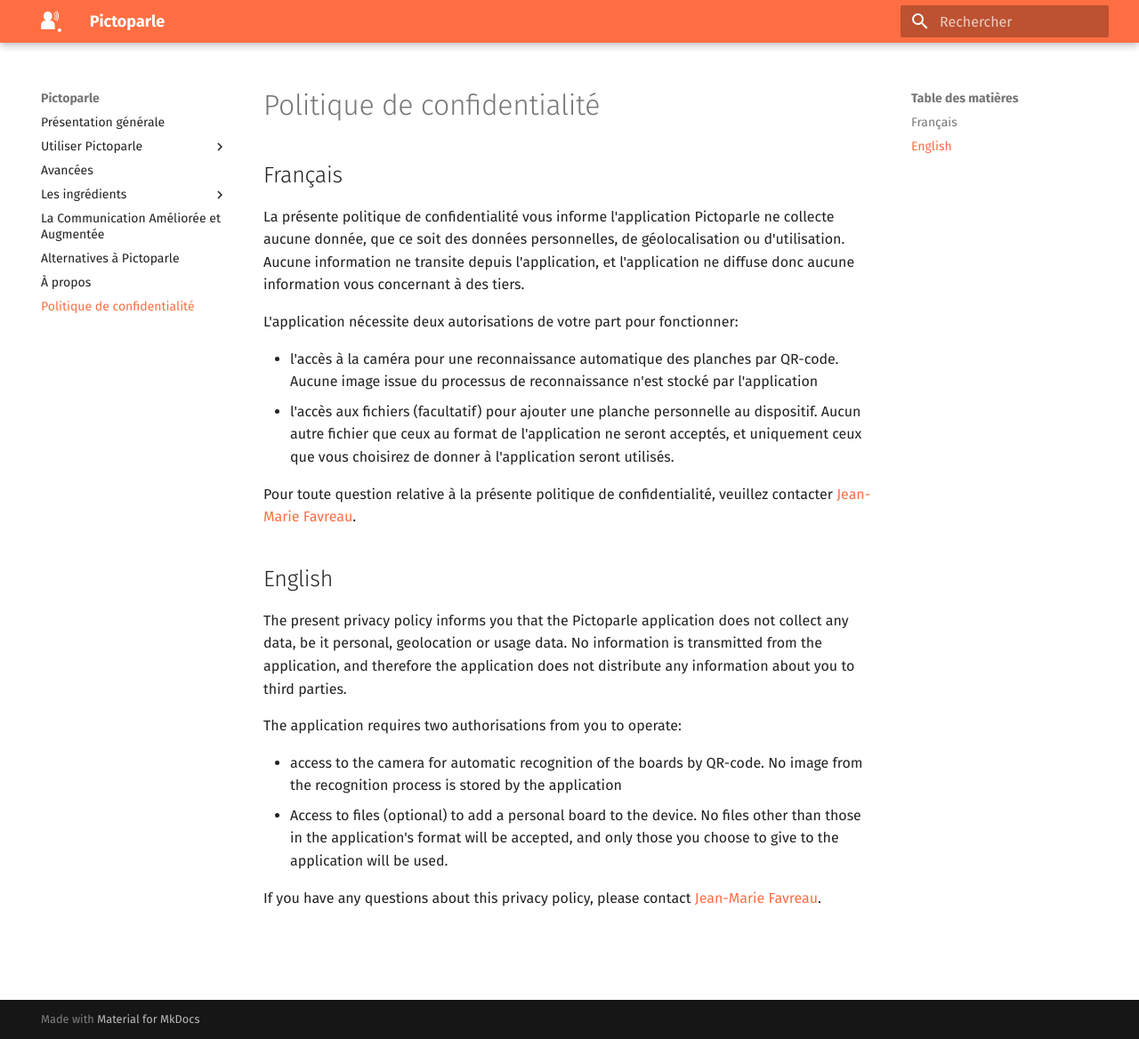
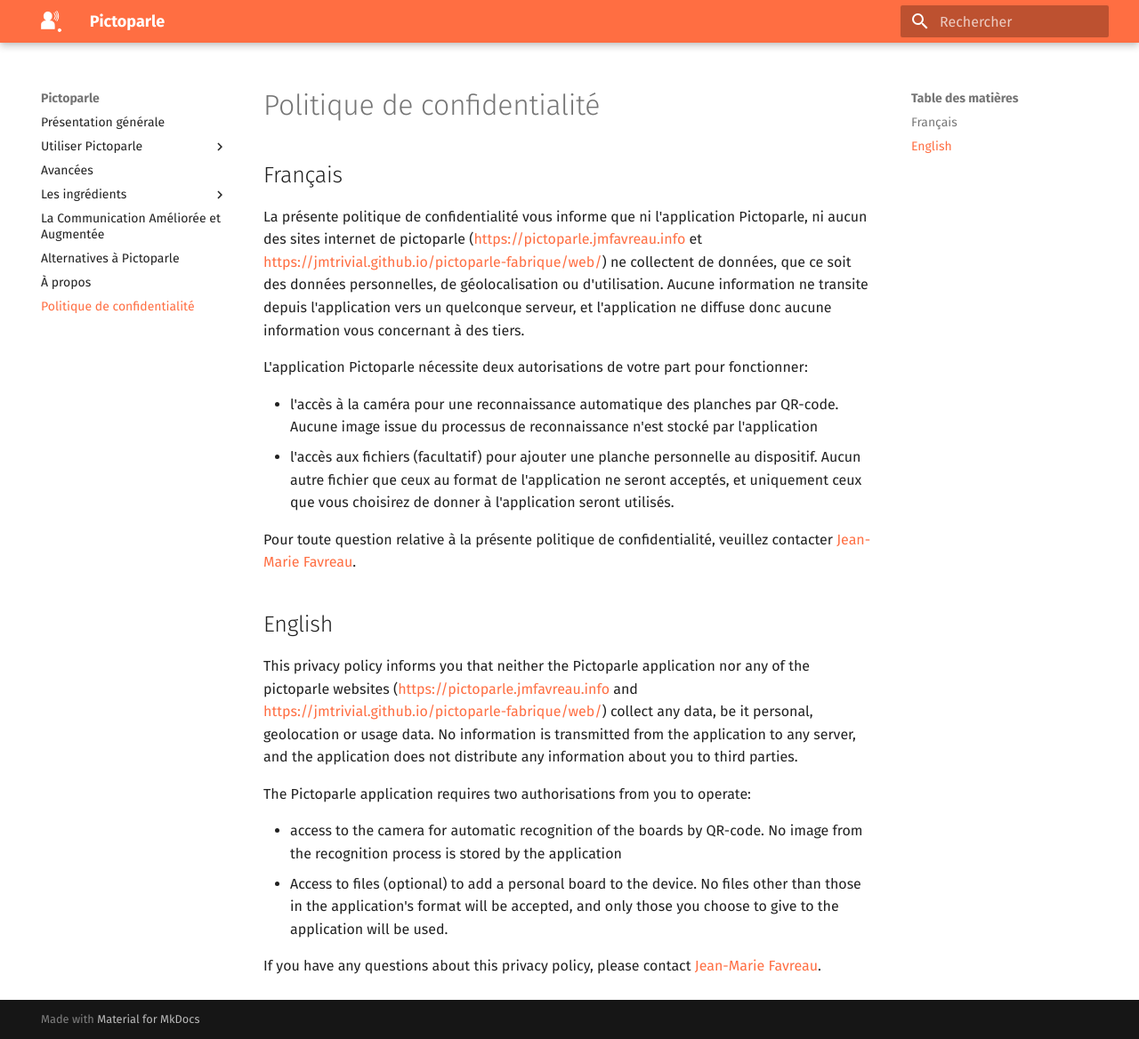
Before and after one commit to jmtrivial/pictoparle-website, an MkDocs documentation site: the page built from docs/politique-confidentialite.md, in a window 1280 px wide and 1168 px high. Shown: the whole window at 89% size. Built offline with MkDocs 1.6.1 and Material for MkDocs 9.7.7, drawn with Linux system fonts in a browser that asks for light colours.

Commit message:
MAJ politique de confidentialité

```diff
--- a/docs/politique-confidentialite.md
+++ b/docs/politique-confidentialite.md
@@ -2,9 +2,9 @@
 
 ## Français
 
-La présente politique de confidentialité vous informe l'application Pictoparle ne collecte aucune donnée, que ce soit des données personnelles, de géolocalisation ou d'utilisation. Aucune information ne transite depuis l'application, et l'application ne diffuse donc aucune information vous concernant à des tiers.
+La présente politique de confidentialité vous informe que ni l'application Pictoparle, ni aucun des sites internet de pictoparle (https://pictoparle.jmfavreau.info et https://jmtrivial.github.io/pictoparle-fabrique/web/) ne collectent de données, que ce soit des données personnelles, de géolocalisation ou d'utilisation. Aucune information ne transite depuis l'application vers un quelconque serveur, et l'application ne diffuse donc aucune information vous concernant à des tiers.
 
-L'application nécessite deux autorisations de votre part pour fonctionner:
+L'application Pictoparle nécessite deux autorisations de votre part pour fonctionner:
 
 * l'accès à la caméra pour une reconnaissance automatique des planches par QR-code. Aucune image issue du processus de reconnaissance n'est stocké par l'application
 * l'accès aux fichiers (facultatif) pour ajouter une planche personnelle au dispositif. Aucun autre fichier que ceux au format de l'application ne seront acceptés, et uniquement ceux que vous choisirez de donner à l'application seront utilisés.
@@ -13,9 +13,9 @@
 
 ## English
 
-The present privacy policy informs you that the Pictoparle application does not collect any data, be it personal, geolocation or usage data. No information is transmitted from the application, and therefore the application does not distribute any information about you to third parties.
+This privacy policy informs you that neither the Pictoparle application nor any of the pictoparle websites (https://pictoparle.jmfavreau.info and https://jmtrivial.github.io/pictoparle-fabrique/web/) collect any data, be it personal, geolocation or usage data. No information is transmitted from the application to any server, and the application does not distribute any information about you to third parties.
 
-The application requires two authorisations from you to operate:
+The Pictoparle application requires two authorisations from you to operate:
 
 * access to the camera for automatic recognition of the boards by QR-code. No image from the recognition process is stored by the application
 * Access to files (optional) to add a personal board to the device. No files other than those in the application's format will be accepted, and only those you choose to give to the application will be used.
```
